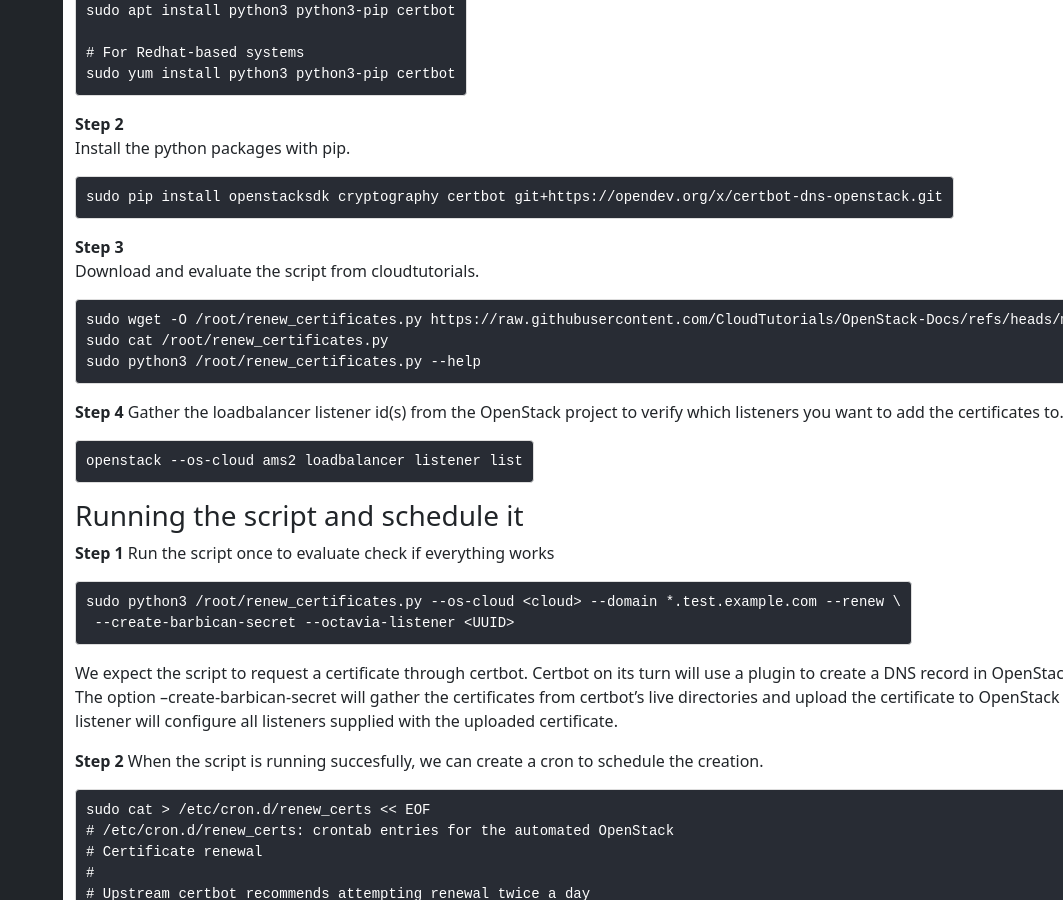
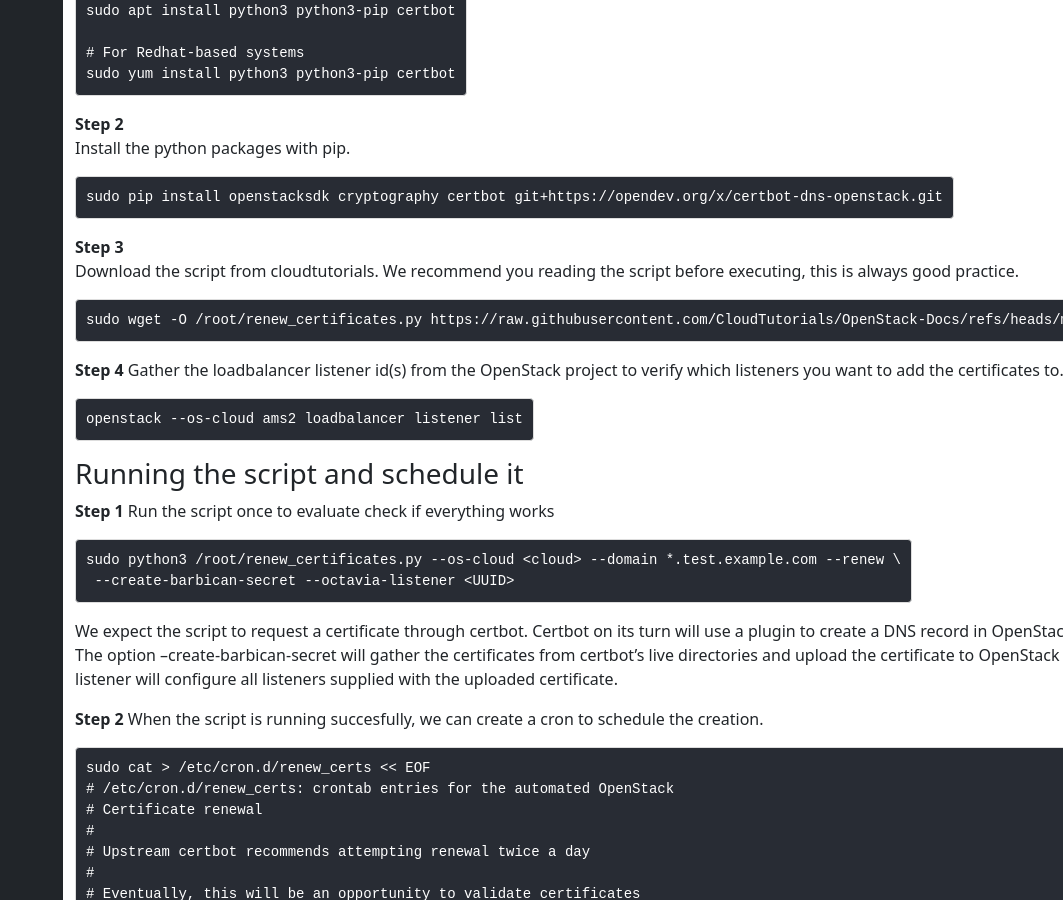
Before and after one commit to bkranendonk/OpenStack-Docs, a Jekyll site: the page built from _posts/loadbalancers/2025-01-30-create-certbot-ssl-loadbalancer.md, in a window 1280 px wide and 900 px high, scrolled down 648 px. Shown: the whole window, without its empty margins (217-1280 px from the left). Built offline with Jekyll 4.4.1, drawn with Linux system fonts in a browser that asks for light colours.

Commit message:
Make reading and understanding the script optional

````diff
--- a/_posts/loadbalancers/2025-01-30-create-certbot-ssl-loadbalancer.md
+++ b/_posts/loadbalancers/2025-01-30-create-certbot-ssl-loadbalancer.md
@@ -50,11 +50,9 @@ sudo pip install openstacksdk cryptography certbot git+https://opendev.org/x/cer
 ```
 
 **Step 3**
-Download and evaluate the script from cloudtutorials.
+Download the script from cloudtutorials. We recommend you reading the script before executing, this is always good practice.
 ```bash
 sudo wget -O /root/renew_certificates.py https://raw.githubusercontent.com/CloudTutorials/OpenStack-Docs/refs/heads/main/assets/scripts/2025-01-30-create-certbot-ssl-loadbalancer/renew_certificates.py
-sudo cat /root/renew_certificates.py
-sudo python3 /root/renew_certificates.py --help
 ```
 
 **Step 4**
````
